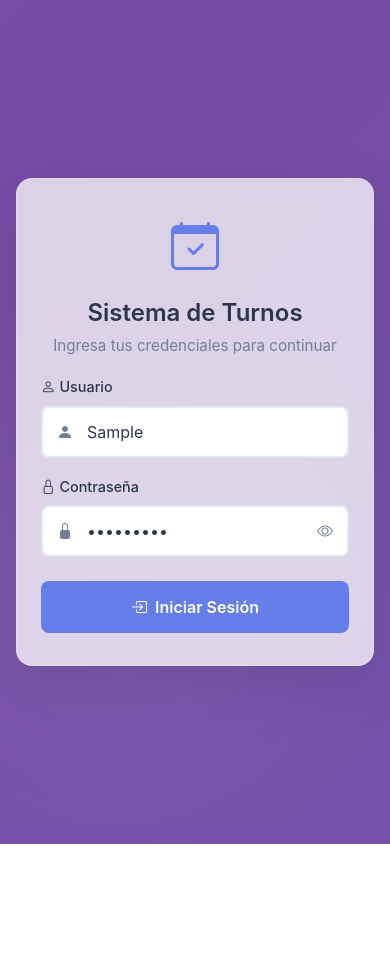
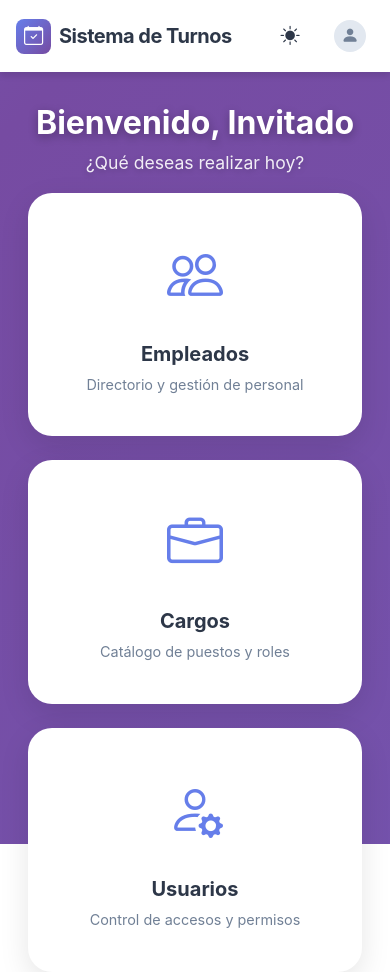
Before and after one commit to HaJuegos/SAGTM, a website built with Vite: page index.html in a window 390 px wide. Both pictures are taken after typing "Sample", "Sample123" into the empty fields and a click on the button "Iniciar Sesión". Before the commit the page ends 844 px from the top, so only its background shows below. Built offline with nearby package versions, Linux system fonts and the light colour scheme.

Commit message:
[UPDATE] Creacion del Dashboard

```diff
--- /dev/null
+++ b/src/css/dashboard/main.css
@@ -0,0 +1,339 @@
+@keyframes fadeInUp {
+    from {
+        opacity: 0;
+        transform: translateY(30px);
+    }
+    to {
+        opacity: 1;
+        transform: translateY(0);
+    }
+}
+
+.fade-in-up {
+    animation: fadeInUp 0.8s cubic-bezier(0.2, 0.8, 0.2, 1) forwards;
+}
+
+.fade-in-card {
+    opacity: 0;
+    animation: fadeInUp 0.6s cubic-bezier(0.2, 0.8, 0.2, 1) forwards;
+}
+
+.header-section {
+    margin-top: 4rem;
+}
+
+.welcome-title {
+    color: var(--text-primary);
+    font-weight: 700;
+    font-size: 2.5rem;
+    margin-bottom: 0.5rem;
+    text-shadow: 0 2px 8px rgba(0, 0, 0, 0.1);
+}
+
+[data-bs-theme="light"] .welcome-title {
+    color: #ffffff;
+    text-shadow: 0 3px 10px rgba(0, 0, 0, 0.3);
+}
+
+.welcome-subtitle {
+    color: var(--text-secondary);
+    font-size: 1.1rem;
+}
+
+[data-bs-theme="light"] .welcome-subtitle {
+    color: rgba(255, 255, 255, 0.9);
+    text-shadow: 0 2px 6px rgba(0, 0, 0, 0.2);
+}
+
+[data-bs-theme="dark"] body {
+    background: linear-gradient(
+        to bottom right,
+        #1a202c 0%,
+        #2d3748 40%,
+        #1e293b 100%
+    );
+    background-size: 400% 400%;
+    animation: gradientShift 15s ease infinite;
+}
+
+[data-bs-theme="dark"] .modules-container {
+    background: transparent;
+    border: none;
+}
+
+[data-bs-theme="light"] .modules-container {
+    background: transparent;
+    backdrop-filter: none;
+    border: none;
+    box-shadow: none;
+}
+
+.modules-container {
+    background: rgba(var(--card-bg-rgb, 255, 255, 255), 0.92);
+    backdrop-filter: blur(8px);
+    border-radius: 1.5rem;
+    padding: 2rem;
+    box-shadow: 0 4px 30px rgba(0, 0, 0, 0.08);
+}
+
+.module-card {
+    display: flex;
+    flex-direction: column;
+    align-items: center;
+    justify-content: center;
+    text-align: center;
+    background-color: var(--card-bg);
+    border-radius: 1.5rem;
+    padding: 2.5rem 1.5rem;
+    height: 100%;
+    min-height: 240px;
+    box-shadow: 0 10px 30px var(--card-shadow);
+    text-decoration: none;
+    border: 1px solid transparent;
+    transition: all 0.4s cubic-bezier(0.175, 0.885, 0.32, 1.275);
+    position: relative;
+    overflow: hidden;
+}
+
+.module-icon {
+    font-size: 3.5rem;
+    color: var(--icon-color);
+    margin-bottom: 1.5rem;
+    transition:
+        transform 0.4s ease,
+        color 0.3s ease;
+}
+
+.module-title {
+    color: var(--text-primary);
+    font-weight: 700;
+    font-size: 1.25rem;
+    margin-bottom: 0.5rem;
+    transition: color 0.3s ease;
+}
+
+.module-desc {
+    color: var(--text-secondary);
+    font-size: 0.9rem;
+    margin: 0;
+    transition: color 0.3s ease;
+}
+
+.module-card:hover {
+    transform: translateY(-10px) scale(1.02);
+    background: linear-gradient(
+        135deg,
+        var(--bg-gradient-start),
+        var(--bg-gradient-end)
+    );
+    box-shadow: 0 20px 40px rgba(102, 126, 234, 0.4);
+    border-color: rgba(255, 255, 255, 0.1);
+}
+
+.module-card:hover .module-icon,
+.module-card:hover .module-title,
+.module-card:hover .module-desc {
+    color: white !important;
+    transform: scale(1.1);
+}
+
+.settings-card .module-icon {
+    color: var(--text-secondary);
+}
+
+@media (max-width: 768px) {
+    .header-section {
+        margin-top: 2rem;
+    }
+
+    .welcome-title {
+        font-size: 2rem;
+    }
+
+    .modules-container {
+        padding: 0 1rem;
+    }
+}
+
+.custom-reminder-alert {
+    background: rgba(255, 255, 255, 0.15);
+    backdrop-filter: blur(10px);
+    border: 1px solid rgba(255, 255, 255, 0.2);
+    border-radius: 1rem;
+    padding: 1rem 1.5rem;
+    color: var(--text-primary);
+    box-shadow: 0 4px 15px rgba(0, 0, 0, 0.05);
+    text-align: center;
+    transition: all 0.3s ease;
+}
+
+[data-bs-theme="light"] .custom-reminder-alert {
+    background: rgba(255, 255, 255, 0.85);
+    color: #333;
+}
+
+[data-bs-theme="dark"] .custom-reminder-alert {
+    background: rgba(30, 41, 59, 0.7);
+    color: #f8f9fa;
+    border-color: rgba(255, 255, 255, 0.05);
+}
+
+.reminder-link {
+    color: inherit;
+    font-weight: 600;
+    text-decoration: underline;
+    text-underline-offset: 4px;
+    margin-left: 5px;
+    transition: color 0.2s ease;
+}
+
+.reminder-link:hover {
+    color: #667eea;
+}
+
+.dashboard-navbar {
+    background-color: var(--card-bg);
+    box-shadow: 0 4px 6px var(--card-shadow);
+    padding: 0.75rem 1.5rem;
+    transition:
+        background-color 0.3s ease,
+        color 0.3s ease;
+}
+
+.brand-icon {
+    background: linear-gradient(
+        135deg,
+        var(--bg-gradient-start),
+        var(--bg-gradient-end)
+    );
+    color: white;
+    width: 35px;
+    height: 35px;
+    display: flex;
+    align-items: center;
+    justify-content: center;
+    border-radius: 8px;
+    font-size: 1.2rem;
+}
+
+.brand-text {
+    color: var(--text-primary);
+    font-weight: 700;
+    font-size: 1.25rem;
+    letter-spacing: -0.5px;
+}
+
+.theme-toggle-btn {
+    width: 40px;
+    height: 40px;
+    border-radius: 50%;
+    border: none;
+    background: transparent;
+    color: var(--text-primary);
+    position: relative;
+    display: flex;
+    align-items: center;
+    justify-content: center;
+    transition: all 0.3s ease;
+    overflow: hidden;
+}
+
+.theme-toggle-btn:hover {
+    background-color: rgba(102, 126, 234, 0.1);
+    transform: scale(1.1);
+}
+
+.theme-toggle-btn:active {
+    transform: scale(0.95);
+}
+
+.theme-icon-light,
+.theme-icon-dark {
+    position: absolute;
+    font-size: 1.2rem;
+    transition: all 0.4s cubic-bezier(0.4, 0, 0.2, 1);
+}
+
+[data-bs-theme="light"] .theme-icon-light {
+    opacity: 1;
+    transform: rotate(0deg) scale(1);
+}
+
+[data-bs-theme="light"] .theme-icon-dark {
+    opacity: 0;
+    transform: rotate(180deg) scale(0);
+}
+
+[data-bs-theme="dark"] .theme-icon-light {
+    opacity: 0;
+    transform: rotate(-180deg) scale(0);
+}
+
+[data-bs-theme="dark"] .theme-icon-dark {
+    opacity: 1;
+    transform: rotate(0deg) scale(1);
+}
+
+.user-dropdown-btn {
+    border: none;
+    background: transparent;
+    color: var(--text-primary);
+    padding: 0.5rem;
+    border-radius: 0.5rem;
+    transition: background 0.3s;
+}
+
+.user-dropdown-btn:hover,
+.user-dropdown-btn:focus,
+.user-dropdown-btn.show {
+    background-color: rgba(102, 126, 234, 0.1);
+    color: var(--text-primary);
+    border: none;
+}
+
+.user-avatar {
+    width: 32px;
+    height: 32px;
+    background-color: var(--input-border);
+    color: var(--text-secondary);
+    border-radius: 50%;
+    display: flex;
+    align-items: center;
+    justify-content: center;
+    font-size: 1.1rem;
+}
+
+.custom-dropdown {
+    background-color: var(--card-bg);
+    border: 1px solid var(--input-border);
+    box-shadow: 0 10px 15px var(--card-shadow);
+    border-radius: 0.75rem;
+    padding: 0.5rem;
+    margin-top: 10px !important;
+}
+
+.custom-dropdown .dropdown-header {
+    color: var(--text-secondary);
+    font-weight: 600;
+    font-size: 0.85rem;
+}
+
+.custom-dropdown .dropdown-item {
+    color: var(--text-primary);
+    border-radius: 0.5rem;
+    padding: 0.6rem 1rem;
+    transition: all 0.2s;
+}
+
+.custom-dropdown .dropdown-item:hover {
+    background-color: rgba(102, 126, 234, 0.1);
+}
+
+.custom-dropdown .dropdown-item.text-danger:hover {
+    background-color: rgba(220, 53, 69, 0.1);
+    color: #dc3545 !important;
+}
+
+.dropdown-divider {
+    border-top-color: var(--input-border);
+}
--- a/src/css/main.css
+++ b/src/css/main.css
@@ -1,5 +1,7 @@
 @import "./boostrap.css";
+
 @import "./login/login.css";
+@import "./dashboard/main.css";
 
 :root {
     --bg-gradient-start: #667eea;
--- /dev/null
+++ b/src/js/dashboard/dashboard.js
@@ -0,0 +1,60 @@
+import navBaseDash from "../../views/dashboard/base.html?raw";
+import baseDash from "../../views/dashboard/dashboard.html?raw";
+
+/**
+ * Funcion auxiliar que añade dinamicamente el contenido de las tarjetas de la dasboard despues de la navbar.
+ * @param {string} [idContent] (Opcional) ID del div donde iran las tarjetas. Por defecto ya tiene uno asignado.
+ * @returns {void}
+ * @author HaJuegos - 17-10-2026
+ */
+function getContentDash(idContent = "dashboard-contenido") {
+    const elementDash = document.getElementById(idContent);
+
+    if (elementDash) {
+        elementDash.innerHTML = baseDash;
+    }
+}
+
+/**
+ * Funcion auxiliar principal encarga de hacer funcional el boton de cambiar tema del dashboard
+ * @returns {void}
+ * @author HaJuegos - 17-10-2026
+ */
+function changeThemeSensor() {
+    const themeBtn = document.getElementById("btn-theme-toggle");
+
+    if (themeBtn) {
+        const savedTheme = localStorage.getItem("theme") || document.documentElement.getAttribute("data-bs-theme") || "light";
+
+        document.documentElement.setAttribute("data-bs-theme", savedTheme);
+
+        themeBtn.addEventListener("click", () => {
+            const currentTheme = document.documentElement.getAttribute("data-bs-theme");
+            const newTheme = currentTheme == "dark" ? "light" : "dark";
+
+            document.documentElement.setAttribute("data-bs-theme", newTheme);
+
+            localStorage.setItem("theme", newTheme);
+        });
+    }
+
+    const toolTipsList = document.querySelectorAll('[data-bs-toggle="tooltip"]');
+
+    toolTipsList.forEach((tooltipEl) => {
+        if (window.bootstrap) {
+            new window.bootstrap.Tooltip(tooltipEl);
+        }
+    });
+}
+
+/**
+ * Funcion principal que devuelve el contenido HTML de la pagina del dashboard en formato string para el correcto funcionamiento de la pagina.
+ * @returns {{page: string, events: Function[]}}
+ * @author HaJuegos - 17-10-2026
+ */
+export function renderDashboard() {
+    return {
+        page: navBaseDash,
+        events: [getContentDash, changeThemeSensor],
+    };
+}
--- a/src/router/router.js
+++ b/src/router/router.js
@@ -1,3 +1,4 @@
+import { renderDashboard } from "../js/dashboard/dashboard";
 import { renderLogin } from "../js/login/login";
 
 /**
@@ -7,6 +8,10 @@ import { renderLogin } from "../js/login/login";
  */
 const routes = {
     "#/": renderLogin,
+    "#/dashboard": renderDashboard,
+    "#/empleados": renderLogin,
+    "#/cargos": renderLogin,
+    "#/usuarios": renderLogin,
 };
 
 /**
--- /dev/null
+++ b/src/views/dashboard/base.html
@@ -0,0 +1,34 @@
+<nav class="navbar navbar-expand-lg dashboard-navbar px-1">
+    <div class="container-fluid">
+        <a class="navbar-brand d-flex align-items-center gap-2" href="#/dashboard">
+            <div class="brand-icon">
+                <i class="bi bi-calendar-check"></i>
+            </div>
+
+            <span class="brand-text">Sistema de Turnos</span>
+        </a>
+
+        <div class="d-flex align-items-center gap-3">
+            <button class="btn theme-toggle-btn" id="btn-theme-toggle" data-bs-toggle="tooltip"
+                data-bs-placement="bottom" data-bs-title="Cambiar tema" type="button" aria-label="Cambiar tema">
+                <i class="bi bi-sun-fill theme-icon-light"></i>
+                <i class="bi bi-moon-stars-fill theme-icon-dark"></i>
+            </button>
+
+            <div class="dropdown">
+                <button class="btn user-dropdown-btn d-flex align-items-center gap-2" data-bs-toggle="dropdown"
+                    type="button" aria-expanded="false">
+                    <div class="user-avatar">
+                        <i class="bi bi-person-fill"></i>
+                    </div>
+
+                    <span class="user-name d-none d-md-block">
+                        Invitado
+                    </span>
+                </button>
+            </div>
+        </div>
+    </div>
+</nav>
+
+<div class="container-fluid mt-4" id="dashboard-contenido"></div>
--- /dev/null
+++ b/src/views/dashboard/dashboard.html
@@ -0,0 +1,44 @@
+<div class="header-section fade-in-up text-center">
+    <h1 class="welcome-title">Bienvenido, Invitado</h1>
+    <p class="welcome-subtitle">¿Qué deseas realizar hoy?</p>
+</div>
+
+<div class="modules-container">
+    <div class="row g-4">
+        <div class="col-12 col-md-6 col-lg-4 fade-in-card" style="animation-delay: 0.4s;">
+            <a class="module-card" href="#/empleados">
+                <div class="module-icon">
+                    <i class="bi bi-people"></i>
+                </div>
+
+                <h3 class="module-title">Empleados</h3>
+
+                <p class="module-desc">Directorio y gestión de personal</p>
+            </a>
+        </div>
+
+        <div class="col-12 col-md-6 col-lg-4 fade-in-card" style="animation-delay: 0.6s;">
+            <a class="module-card" href="#/cargos">
+                <div class="module-icon">
+                    <i class="bi bi-briefcase"></i>
+                </div>
+
+                <h3 class="module-title">Cargos</h3>
+
+                <p class="module-desc">Catálogo de puestos y roles</p>
+            </a>
+        </div>
+
+        <div class="col-12 col-md-6 col-lg-4 fade-in-card" style="animation-delay: 0.7s;">
+            <a class="module-card" href="#/usuarios">
+                <div class="module-icon">
+                    <i class="bi bi-person-gear"></i>
+                </div>
+
+                <h3 class="module-title">Usuarios</h3>
+
+                <p class="module-desc">Control de accesos y permisos</p>
+            </a>
+        </div>
+    </div>
+</div>
```
Also changed, not shown: .github/LICENSE.md (renamed from LICENSE.md).
